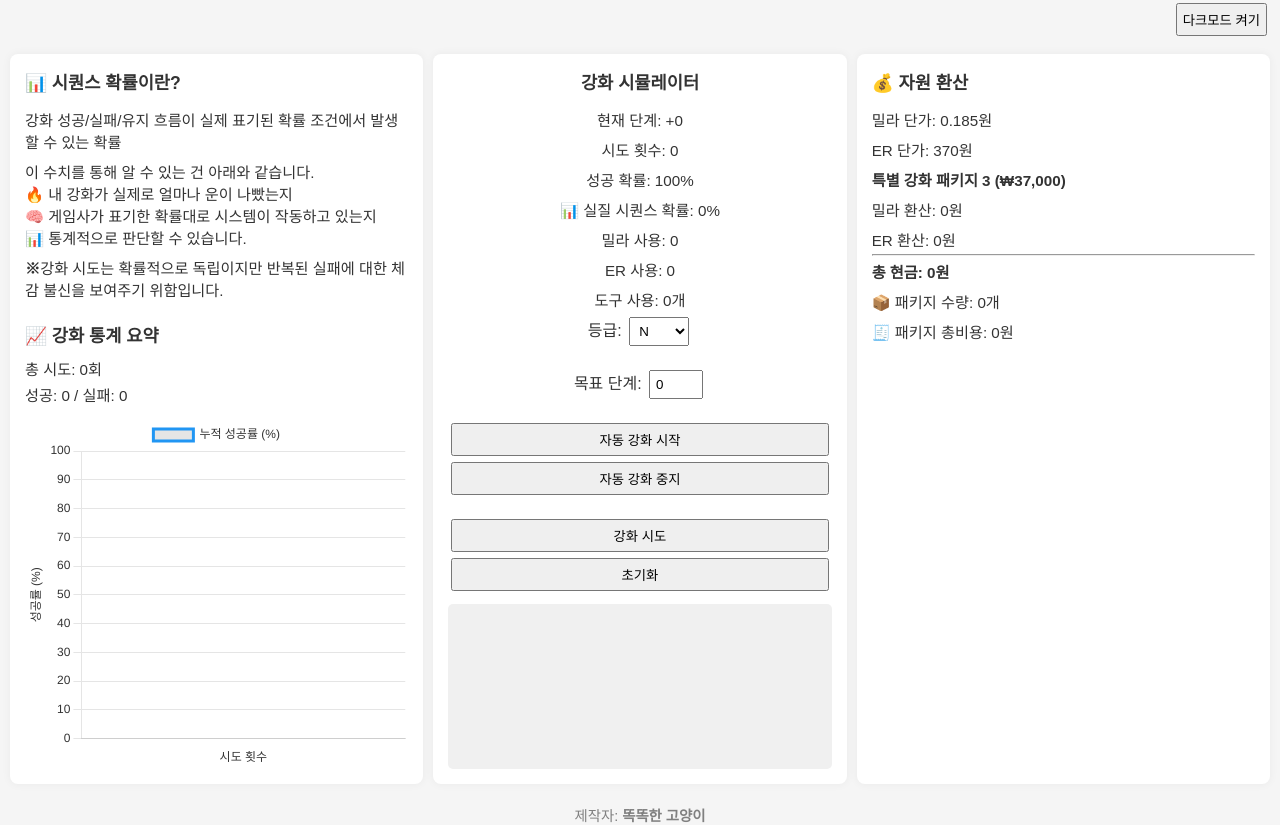
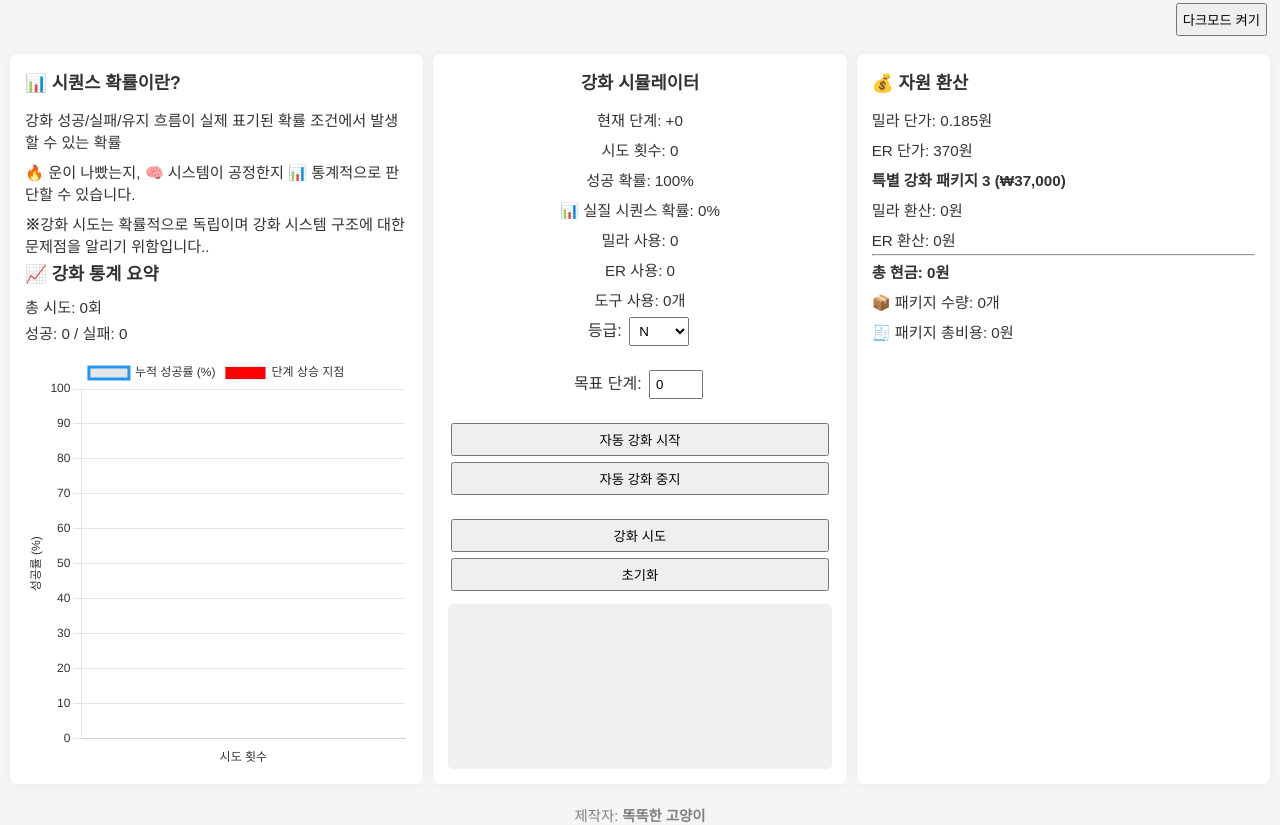
Before and after one commit to Imsmartcat/darkest-upgrade-sim, a plain HTML site: page index.html in a window 1280 px wide. Drawn offline with nearby package versions, Linux system fonts and the light colour scheme.

Commit message:
index.html

```diff
--- a/index.html
+++ b/index.html
@@ -2,7 +2,7 @@
 <html lang="ko">
 <head>
   <meta charset="utf-8"/>
-  <title>강화 시뮬레이터 최종</title>
+  <title>강화 시뮬레이터 with 분포도</title>
   <script src="https://cdn.jsdelivr.net/npm/chart.js"></script>
   <style>
     * { box-sizing: border-box; margin: 0; padding: 0; }
@@ -38,9 +38,7 @@
       background: #444;
       color: #ddd;
     }
-    .center-column {
-      text-align: center;
-    }
+    .center-column { text-align: center; }
     .log {
       flex: 1;
       text-align: left;
@@ -51,35 +49,38 @@
       border-radius: 5px;
       font-size: 0.9rem;
     }
-    .dark-mode .log {
-      background: #555;
-    }
+    .dark-mode .log { background: #555; }
     input, select, button {
       margin: 3px;
       padding: 5px;
     }
-    h1, h2, h3 {
-      margin-bottom: 10px;
-      font-size: 1.1rem;
-    }
-    p {
-      margin: 4px 0;
-      font-size: 0.95rem;
-    }
+    h1, h2, h3 { margin-bottom: 10px; font-size: 1.1rem; }
+    p { margin: 4px 0; font-size: 0.95rem; }
     .log-entry.success {
       color: #4CAF50;
       font-weight: bold;
-      animation: sparkle .5s ease-out;
+      animation: sparkle .4s ease-out;
     }
     .log-entry.fail-down {
       color: #F44336;
       font-weight: bold;
-      animation: shake-soft .4s ease-in-out;
+      animation: shake-soft .3s ease-in-out;
     }
     .log-entry.fail-keep {
       color: #FFC107;
       font-weight: bold;
-      animation: shake-soft .4s ease-out;
+      animation: shake-soft .3s ease-out;
+    }
+    @keyframes sparkle {
+      0% { transform: scale(1); opacity: 1; }
+      50% { transform: scale(1.07); opacity: 0.9; }
+      100% { transform: scale(1); opacity: 1; }
+    }
+    @keyframes shake-soft {
+      0%,100% { transform: translateX(0); }
+      25% { transform: translateX(-1px); }
+      50% { transform: translateX(1px); }
+      75% { transform: translateX(-0.5px); }
     }
     #chart-container {
       min-height: 220px;
@@ -112,14 +113,15 @@
     <div class="column">
       <h2>📊 시퀀스 확률이란?</h2>
       <p>강화 성공/실패/유지 흐름이 실제 표기된 확률 조건에서 발생할 수 있는 확률</p>
-      <p>이 수치를 통해 알 수 있는 건 아래와 같습니다.<br/>🔥 내 강화가 실제로 얼마나 운이 나빴는지<br/>🧠 게임사가 표기한 확률대로 시스템이 작동하고 있는지<br/>📊 통계적으로 판단할 수 있습니다.</p>
-      <p><strong>※</strong>강화 시도는 확률적으로 독립이지만 반복된 실패에 대한 체감 불신을 보여주기 위함입니다. </p>
-<br/>
+      <p>🔥 운이 나빴는지, 🧠 시스템이 공정한지 📊 통계적으로 판단할 수 있습니다.</p>
+      <p><strong>※</strong>강화 시도는 확률적으로 독립이며 강화 시스템 구조에 대한 문제점을 알리기 위함입니다..</p>
+
       <div id="stats">
         <h3>📈 강화 통계 요약</h3>
         <p>총 시도: <span id="statTotal">0</span>회</p>
         <p>성공: <span id="statSuccess">0</span> / 실패: <span id="statFail">0</span></p>
       </div>
+
       <div id="chart-container">
         <canvas id="successChart"></canvas>
       </div>
@@ -170,44 +172,43 @@
 
   <footer>제작자: <strong>똑똑한 고양이</strong></footer>
 <script>
-const upgradeChances = [
-  { success: 100, failStepDown: false },
-  { success: 50, failStepDown: false },
-  { success: 50, failStepDown: false },
-  { success: 33, failStepDown: true },
-  { success: 33, failStepDown: true },
-  { success: 25, failStepDown: true },
-  { success: 20, failStepDown: true },
-  { success: 14, failStepDown: true },
-  { success: 10, failStepDown: true },
-];
-const costTable = {
-  N: { mil: 20000, er: 10 },
-  R: { mil: 50000, er: 20 },
-  SR: { mil: 100000, er: 30 },
-  SSR: { mil: 250000, er: 50 },
-};
-
-let level = 0, tries = 0, success = 0, mil = 0, er = 0, auto = false;
-let history = [];
-
 const ctx = document.getElementById('successChart').getContext('2d');
 const chart = new Chart(ctx, {
   type: 'line',
   data: {
     labels: [],
-    datasets: [{
-      label: '누적 성공률 (%)',
-      data: [],
-      borderColor: '#2196F3',
-      tension: 0.3
-    }]
+    datasets: [
+      {
+        label: '누적 성공률 (%)',
+        data: [],
+        borderColor: '#2196F3',
+        tension: 0.3,
+        yAxisID: 'y',
+      },
+      {
+        type: 'scatter',
+        label: '단계 상승 지점',
+        data: [],
+        pointBackgroundColor: 'red',
+        pointRadius: 4,
+        showLine: false,
+        yAxisID: 'y',
+      }
+    ]
   },
   options: {
     responsive: true,
     maintainAspectRatio: false,
     plugins: {
-      legend: { labels: { color: '#333' } }
+      legend: { labels: { color: '#333' } },
+      tooltip: {
+        callbacks: {
+          label: function(context) {
+            const item = context.raw;
+            return item.label || `x: ${item.x}, y: ${item.y}`;
+          }
+        }
+      }
     },
     scales: {
       x: {
@@ -233,6 +234,28 @@ function themeUpdateChart() {
   chart.options.scales.y.title.color = isDark ? '#ddd' : '#333';
   chart.update();
 }
+</script>
+<script>
+const upgradeChances = [
+  { success: 100, failStepDown: false },
+  { success: 50, failStepDown: false },
+  { success: 50, failStepDown: false },
+  { success: 33, failStepDown: true },
+  { success: 33, failStepDown: true },
+  { success: 25, failStepDown: true },
+  { success: 20, failStepDown: true },
+  { success: 14, failStepDown: true },
+  { success: 10, failStepDown: true },
+];
+const costTable = {
+  N: { mil: 20000, er: 10 },
+  R: { mil: 50000, er: 20 },
+  SR: { mil: 100000, er: 30 },
+  SSR: { mil: 250000, er: 50 },
+};
+
+let level = 0, tries = 0, success = 0, mil = 0, er = 0, auto = false;
+let history = [];
 
 function calculateSequenceProbability() {
   if (!history.length) return 1;
@@ -285,6 +308,13 @@ function tryUpgrade() {
     level++; success++;
     log = `✨ +${prevLevel} 성공 → +${level}`;
     logClass = "success";
+
+    const rate = tries ? Math.round(success / tries * 10000) / 100 : 0;
+    chart.data.datasets[1].data.push({
+      x: tries,
+      y: rate,
+      label: `+${level} 성공`
+    });
   } else {
     if (chance.failStepDown) {
       level = Math.max(0, level - 1);
@@ -313,6 +343,7 @@ function reset() {
   document.getElementById("toolCount").textContent = "0";
   chart.data.labels = [];
   chart.data.datasets[0].data = [];
+  chart.data.datasets[1].data = [];
   chart.update();
   updateStatsDisplay(); updateDisplay();
 }
```
